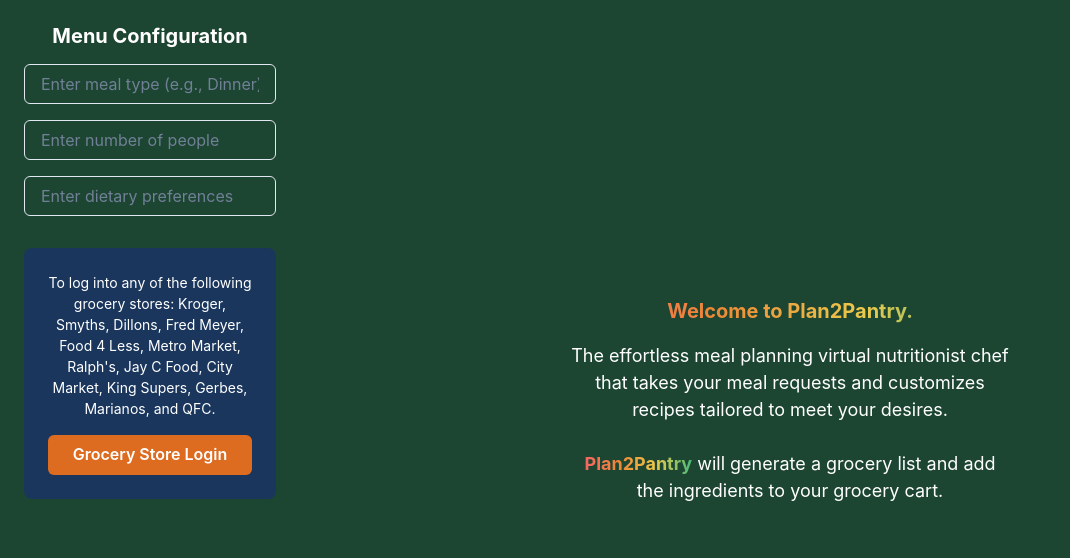
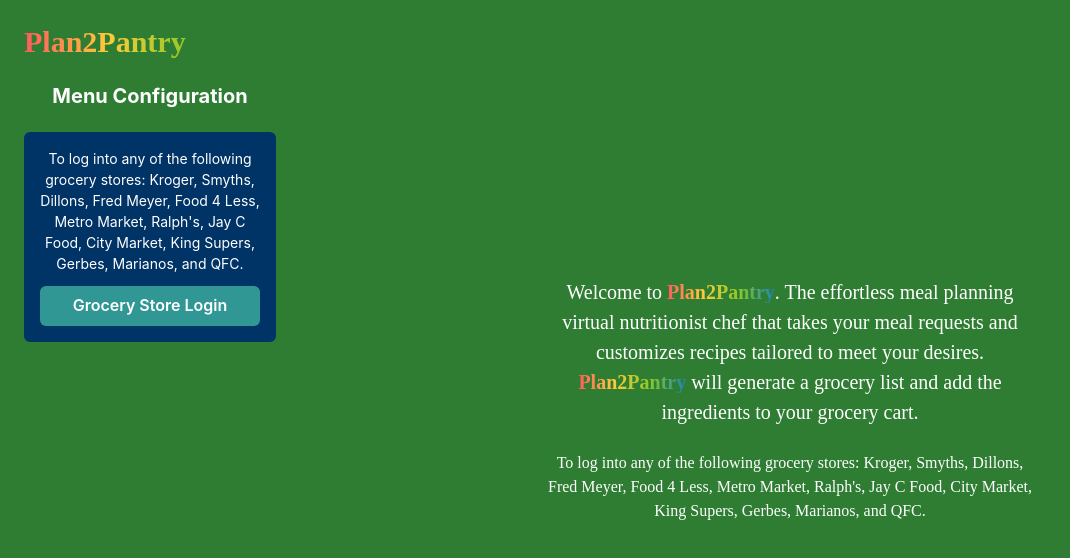
Before and after one commit to maa11235/meal-planner-frontend, a React (Create React App) app: page / in a window 1280 px wide. Shown: the top 558 px of the page, without its empty margins (0-1070 px from the left). Built offline with nearby package versions, Linux system fonts and the light colour scheme.

Commit message:
group box

```diff
--- a/src/App.js
+++ b/src/App.js
@@ -1,82 +1,95 @@
-// src/App.js
-import React from "react";
+import React, { useState } from "react";
 import {
   ChakraProvider,
   Box,
   VStack,
+  Heading,
+  Button,
   Text,
-  Button,
-  Heading,
-  Input,
+  extendTheme,
 } from "@chakra-ui/react";
 
+// Theme with dark green background
+const theme = extendTheme({
+  styles: {
+    global: {
+      body: {
+        bg: "#2e7d32", // Dark leafy green
+        color: "white",
+      },
+    },
+  },
+});
+
+// Gradient for Plan2Pantry text
+const planGradient = "linear(to-r, #ff595e, #ffca3a, #8ac926, #1982c4)";
+
 function MealPlannerApp() {
+  const [mealPlan, setMealPlan] = useState("");
+
+  const handleGeneratePlan = () => {
+    setMealPlan("Your customized meal plan will appear here...");
+  };
+
   return (
-    <ChakraProvider>
-      <Box display="flex" minH="100vh" bg="green.900" color="white">
+    <ChakraProvider theme={theme}>
+      <Box display="flex" minH="100vh">
         {/* Left Sidebar */}
-        <Box
-          w="300px"
-          p={6}
-          display="flex"
-          flexDirection="column"
-          alignItems="center"
+        <Box w="300px" p={6}>
+          <VStack align="stretch" spacing={6}>
+            <Heading
+              size="lg"
+              bgGradient={planGradient}
+              bgClip="text"
+              fontFamily="'Dancing Script', cursive"
             >
-          {/* Menu Configuration */}
-          <VStack spacing={4} align="center" mb={8}>
-            <Heading as="h2" size="md" color="white">
+              Plan2Pantry
+            </Heading>
+
+            {/* Menu Configuration Label */}
+            <Heading as="h2" size="md" textAlign="center" color="white">
               Menu Configuration
             </Heading>
-            <Input placeholder="Enter meal type (e.g., Dinner)" />
-            <Input placeholder="Enter number of people" />
-            <Input placeholder="Enter dietary preferences" />
-          </VStack>
 
             {/* Grocery Store Login Group Box */}
-          <Box
-            bg="blue.900"   // Deep sea blue background
-            p={6}
-            w="100%"
-            border="none"   // No border
-            borderRadius="lg"
-            textAlign="center"
-          >
-            <Text fontSize="sm" mb={4} color="white">
+            <Box bg="#003366" p={4} border="none" borderRadius="md">
+              <Text mb={3} fontSize="sm" color="white" textAlign="center">
                 To log into any of the following grocery stores: Kroger, Smyths,
                 Dillons, Fred Meyer, Food 4 Less, Metro Market, Ralph's, Jay C
                 Food, City Market, King Supers, Gerbes, Marianos, and QFC.
               </Text>
-            <Button colorScheme="orange" w="100%">
+              <Button colorScheme="teal" onClick={handleGeneratePlan} w="100%">
                 Grocery Store Login
               </Button>
             </Box>
+          </VStack>
         </Box>
 
         {/* Main Content */}
-        <Box
-          flex="1"
-          p={12}
-          display="flex"
-          justifyContent="center"
-          alignItems="center"
-        >
-          <Box maxW="50%" textAlign="center">
+        <Box flex="1" display="flex" justifyContent="center" alignItems="center">
+          {!mealPlan ? (
+            <Box w="50%">
               <Text
                 fontSize="xl"
-              fontWeight="bold"
-              bgGradient="linear(to-r, red.400, orange.400, yellow.400, green.400)"
-              bgClip="text"
+                fontFamily="'Dancing Script', cursive"
+                color="white"
+                textAlign="center"
               >
-              Welcome to Plan2Pantry.
-            </Text>
-            <Text fontSize="lg" color="white" mt={4}>
-              The effortless meal planning virtual nutritionist chef that takes
-              your meal requests and customizes recipes tailored to meet your
-              desires. <br />
-              <br />
+                Welcome to{" "}
                 <Text
                   as="span"
-                bgGradient="linear(to-r, red.400, orange.400, yellow.400, green.400)"
+                  bgGradient={planGradient}
+                  bgClip="text"
+                  fontWeight="bold"
+                >
+                  Plan2Pantry
+                </Text>
+                . The effortless meal planning virtual nutritionist chef that
+                takes your meal requests and customizes recipes tailored to meet
+                your desires.{" "}
+                <Text
+                  as="span"
+                  bgGradient={planGradient}
                   bgClip="text"
                   fontWeight="bold"
                 >
@@ -85,7 +98,25 @@
                 will generate a grocery list and add the ingredients to your
                 grocery cart.
               </Text>
+
+              {/* Grocery Store Info Paragraph */}
+              <Text
+                mt={6}
+                fontSize="md"
+                color="white"
+                textAlign="center"
+                fontFamily="'Dancing Script', cursive"
+              >
+                To log into any of the following grocery stores: Kroger, Smyths,
+                Dillons, Fred Meyer, Food 4 Less, Metro Market, Ralph's, Jay C
+                Food, City Market, King Supers, Gerbes, Marianos, and QFC.
+              </Text>
             </Box>
+          ) : (
+            <Text fontSize="lg" color="black">
+              {mealPlan}
+            </Text>
+          )}
         </Box>
       </Box>
     </ChakraProvider>
```
Lines whose indentation alone changed are shown as unchanged.
